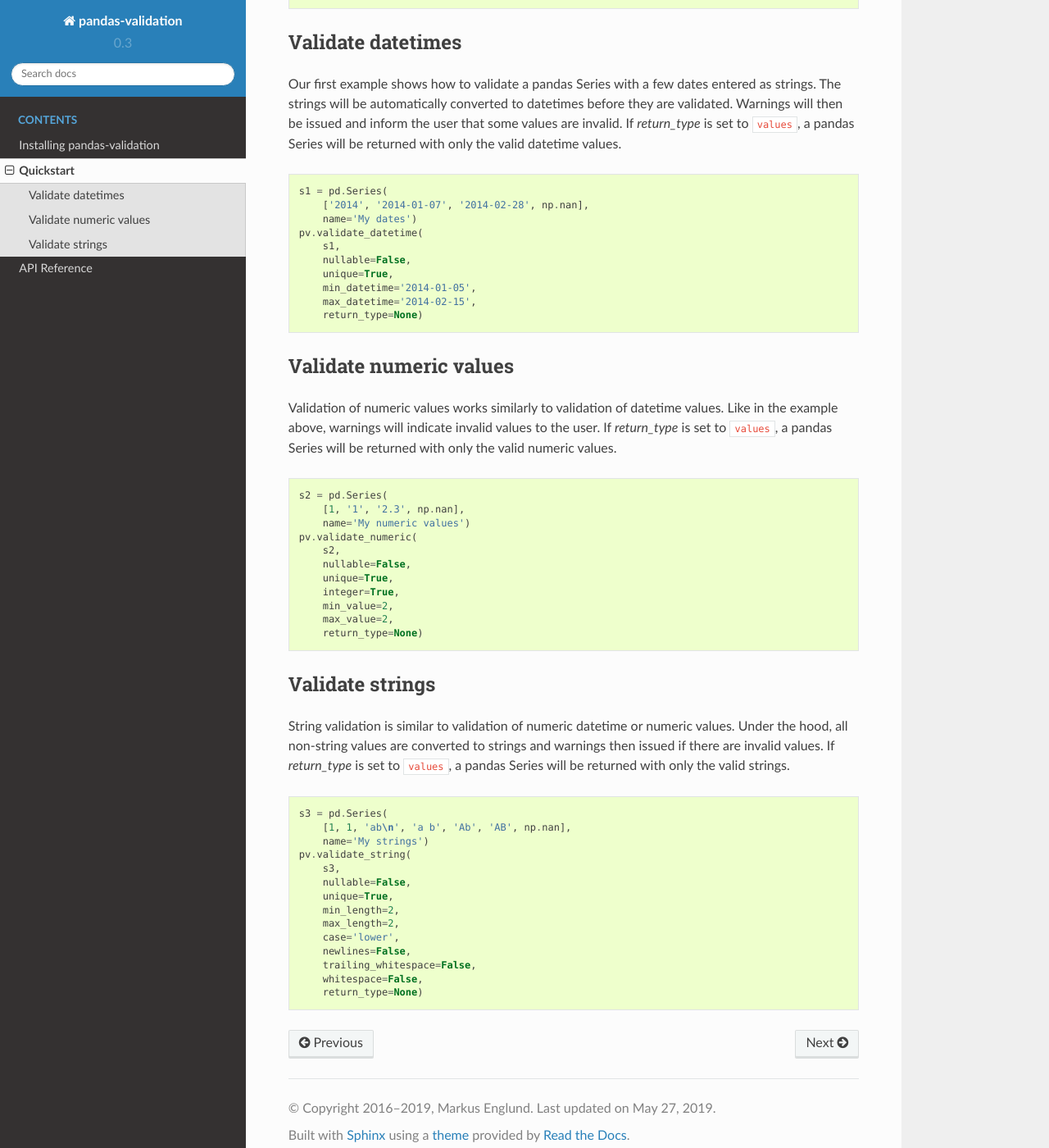
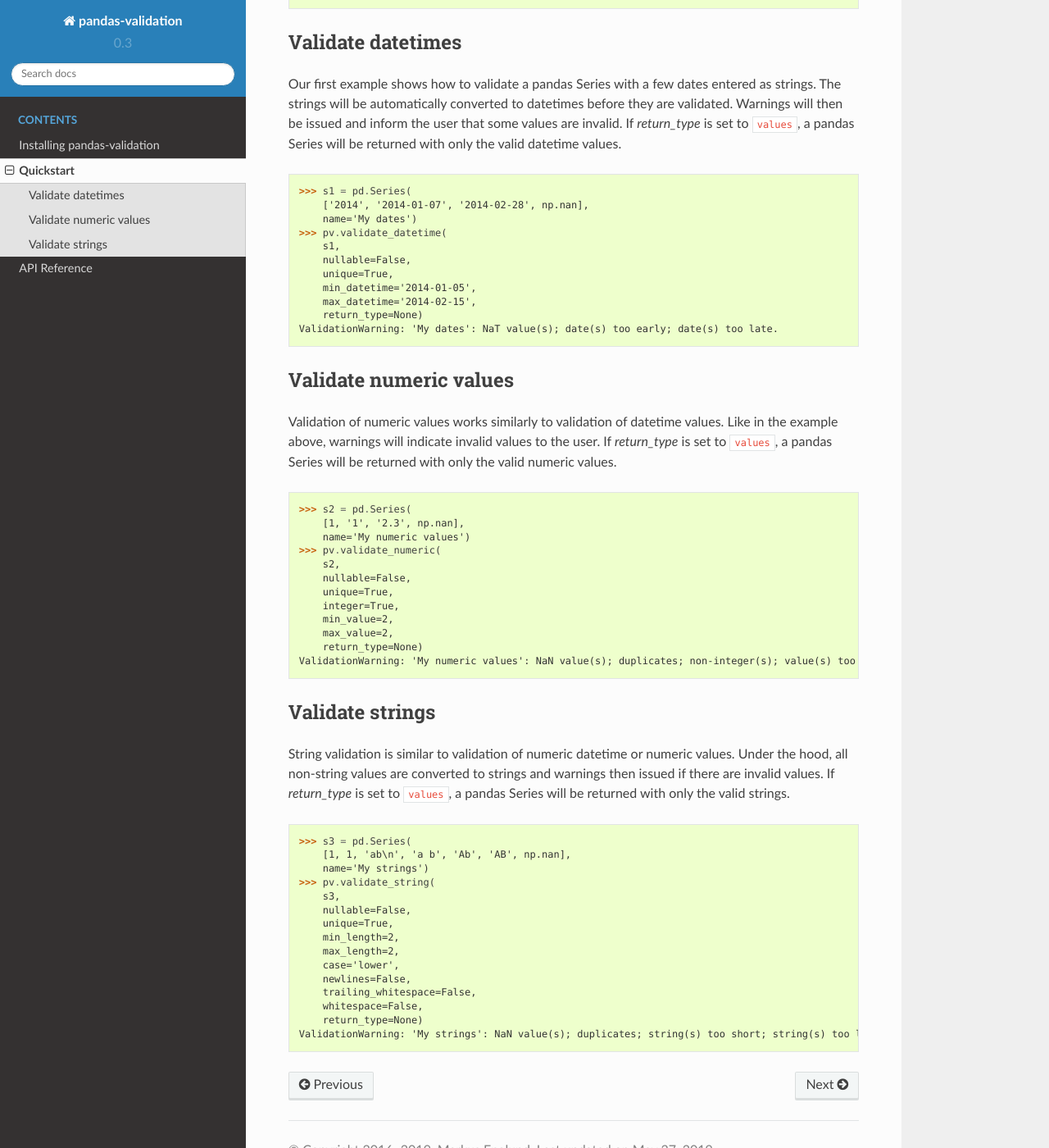
Before and after one commit to s3dev/pdvalidate, a Sphinx documentation site: the page built from docs/source/pandas-validation/quickstart.rst, in a window 1280 px wide and 1400 px high, scrolled down 465 px. Shown: the whole window at 82% size. Built offline with Sphinx 7.4.7 and the Read the Docs theme 2.0.0, drawn with Linux system fonts in a browser that asks for light colours.

Commit message:
Add console output to quickstart examples

```diff
--- a/docs/source/pandas-validation/quickstart.rst
+++ b/docs/source/pandas-validation/quickstart.rst
@@ -17,11 +17,11 @@ know more, I suggest that you have a look at the :ref:`API reference<api>`.
 
 The code examples below assume that you first do the following imports:
 
-.. code-block:: python
+.. code-block:: pycon
 
-    import numpy as np
-    import pandas as pd
-    import pandasvalidation as pv
+    >>> import numpy as np
+    >>> import pandas as pd
+    >>> import pandasvalidation as pv
 
 
 .. _validate-dates:
@@ -36,18 +36,19 @@ user that some values are invalid. If `return_type` is set to ``values``, a
 pandas Series will be returned with only the valid datetime values.
 
 
-.. code-block:: python
+.. code-block:: pycon
 
-    s1 = pd.Series(
+    >>> s1 = pd.Series(
         ['2014', '2014-01-07', '2014-02-28', np.nan],
         name='My dates')
-    pv.validate_datetime(
+    >>> pv.validate_datetime(
         s1,
         nullable=False,
         unique=True,
         min_datetime='2014-01-05',
         max_datetime='2014-02-15',
         return_type=None)
+    ValidationWarning: 'My dates': NaT value(s); date(s) too early; date(s) too late.
 
 
 .. _validate-numbers:
@@ -60,12 +61,12 @@ Like in the example above, warnings will indicate invalid values to the user.
 If `return_type` is set to ``values``, a pandas Series will be returned with
 only the valid numeric values.
 
-.. code-block:: python
+.. code-block:: pycon
 
-    s2 = pd.Series(
+    >>> s2 = pd.Series(
         [1, '1', '2.3', np.nan],
         name='My numeric values')
-    pv.validate_numeric(
+    >>> pv.validate_numeric(
         s2,
         nullable=False,
         unique=True,
@@ -73,7 +74,7 @@ only the valid numeric values.
         min_value=2,
         max_value=2,
         return_type=None)
-
+    ValidationWarning: 'My numeric values': NaN value(s); duplicates; non-integer(s); value(s) too low; values(s) too high.
 
 .. _validate-strings:
 
@@ -86,12 +87,12 @@ warnings then issued if there are invalid values. If `return_type` is
 set to ``values``, a pandas Series will be returned with only the valid
 strings.
 
-.. code-block:: python
+.. code-block:: pycon
 
-    s3 = pd.Series(
+    >>> s3 = pd.Series(
         [1, 1, 'ab\n', 'a b', 'Ab', 'AB', np.nan],
         name='My strings')
-    pv.validate_string(
+    >>> pv.validate_string(
         s3,
         nullable=False,
         unique=True,
@@ -102,3 +103,4 @@ strings.
         trailing_whitespace=False,
         whitespace=False,
         return_type=None)
+    ValidationWarning: 'My strings': NaN value(s); duplicates; string(s) too short; string(s) too long; wrong case letter(s); newline character(s); trailing whitespace; whitespace.
```
